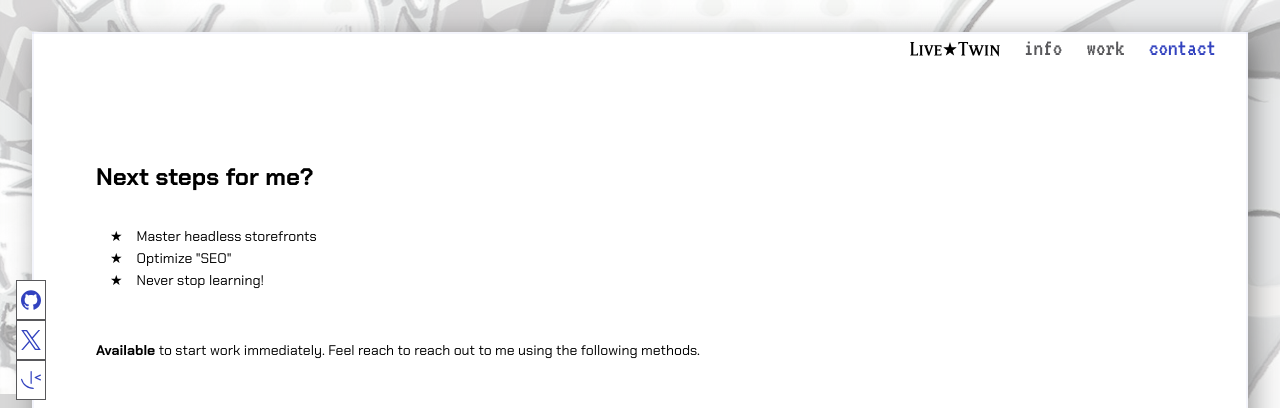
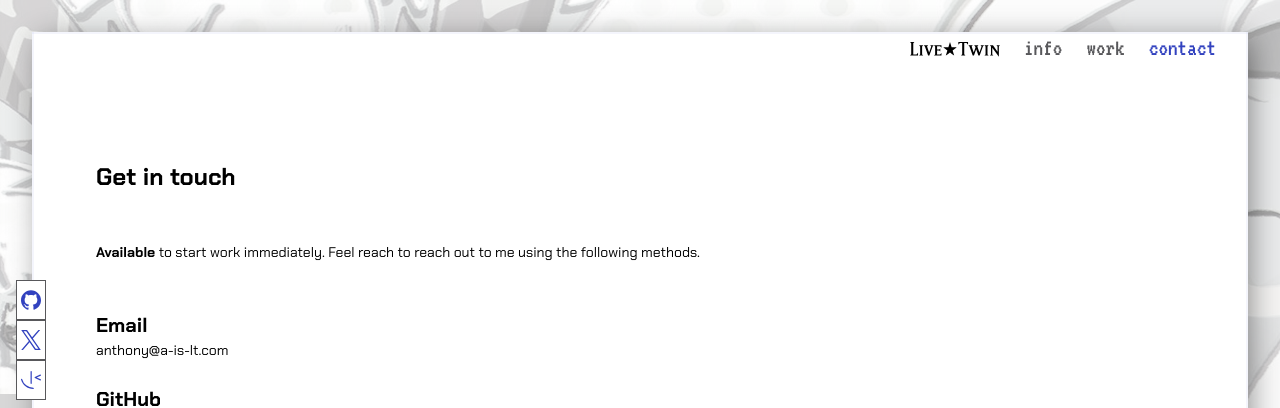
Before and after one commit to LivexTwin/my-portfolio, a Nuxt app: page /contact in a window 1280 px wide. Shown: the top 408 px of the page. Built offline with nearby package versions, Linux system fonts and the light colour scheme; grey boxes are pictures that could not be loaded; a web font is replaced by a local one.

Commit message:
changed contact

```diff
--- a/pages/contact.vue
+++ b/pages/contact.vue
@@ -1,12 +1,7 @@
 <template>
   <section class="page-content contact">
     <h1 id="title">contact</h1>
-    <h2>Next steps for me?</h2>
-    <ul>
-      <li>Master headless storefronts</li>
-      <li>Optimize "SEO"</li>
-      <li>Never stop learning!</li>
-    </ul>
+    <h2>Get in touch</h2>
     <p>
       <strong>Available</strong> to start work immediately. Feel reach to reach
       out to me using the following methods.
```
